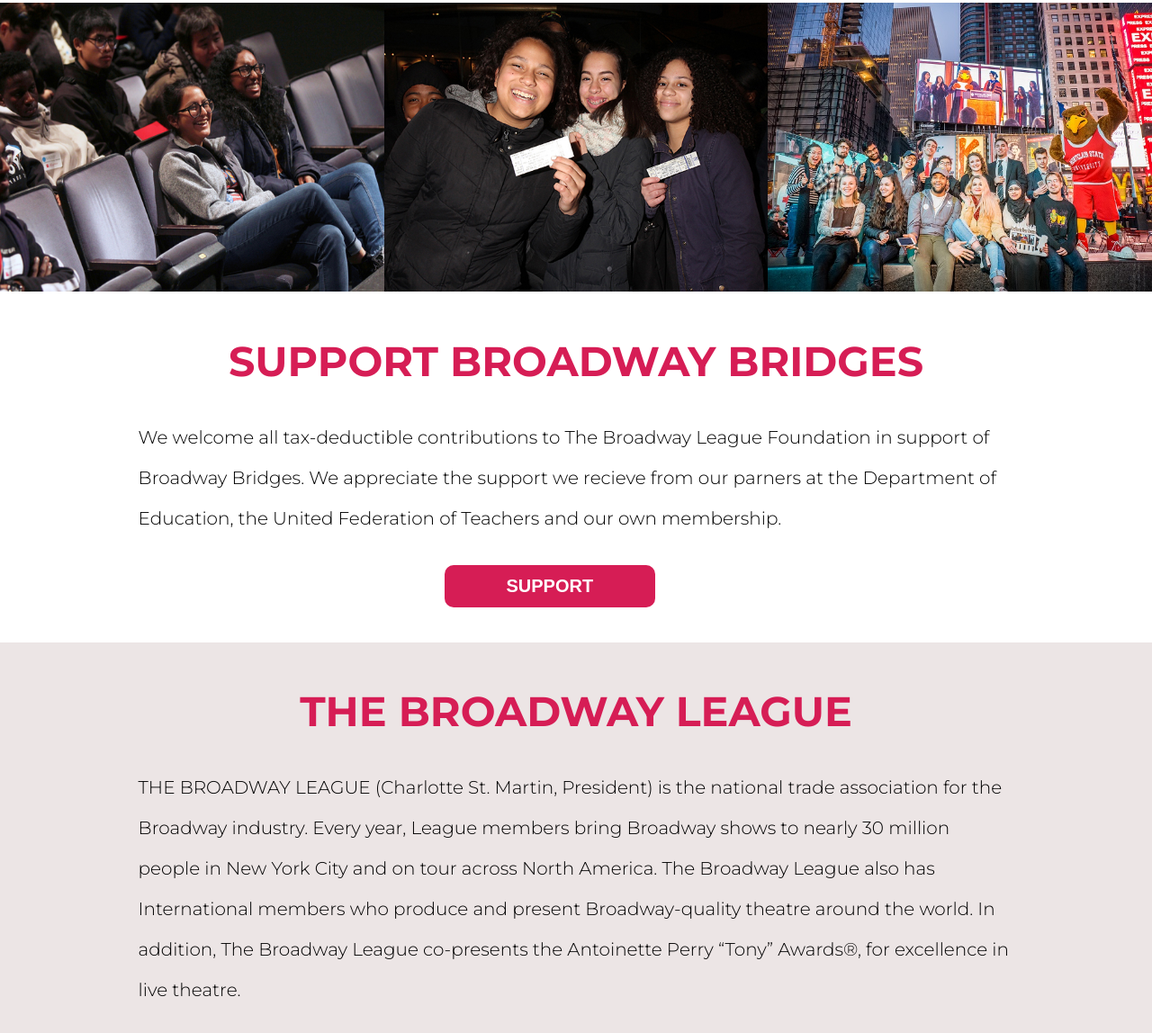
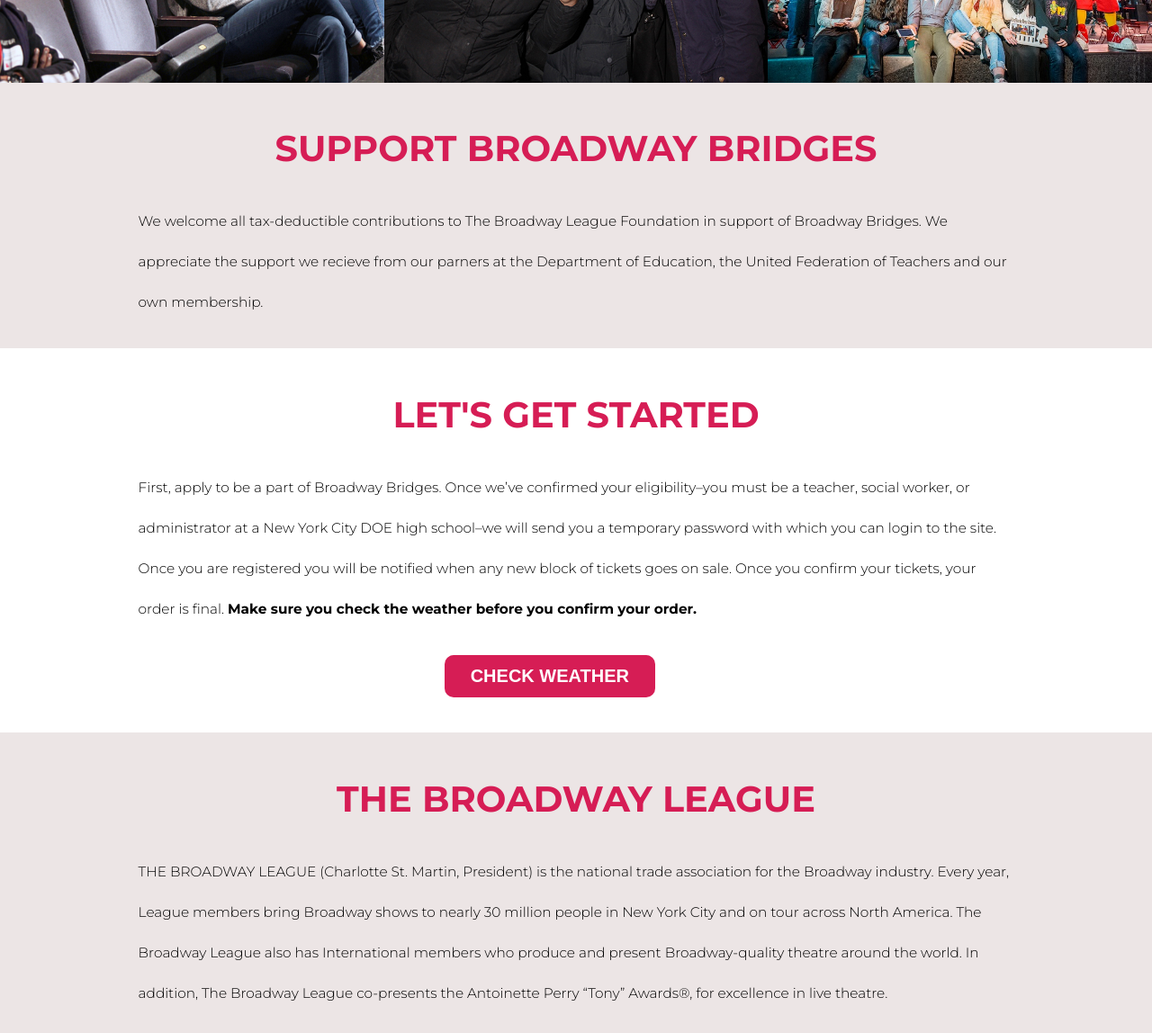
Before and after one commit to bielicke04/p2-agon-bielicke-friedman, a plain HTML site: page about.html in a window 1280 px wide. Shown: the part 1558-2706 px from the top of the page at 90% size. Drawn offline with Linux system fonts and the light colour scheme.

Commit message:
added weather section and some styling

```diff
--- a/about.html
+++ b/about.html
@@ -73,11 +73,20 @@
             <div class="overlay"></div>
         </div>
 
+        <div class="grey">
         <section class="support">
             <h2 class="red-title">Support Broadway Bridges</h2>
             <p>We welcome all tax-deductible contributions to The Broadway League Foundation in support of Broadway Bridges. We appreciate the support we recieve from our parners at the Department of Education, the United Federation of Teachers and our own membership.</p>
-            <button class="support-btn">Support</button>
+            <!--button class="support-btn">Support</button>-->
         </section>
+        </div>
+
+        <section class="weather">
+            <h2 class="red-title">Let's Get Started</h2>
+            <p>First, apply to be a part of Broadway Bridges. Once we’ve confirmed your eligibility–you must be a teacher, social worker, or administrator at a New York City DOE high school–we will send you a temporary password with which you can login to the site. Once you are registered you will be notified when any new block of tickets goes on sale. Once you confirm your tickets, your order is final. <span class="bold"> Make sure you check the weather before you confirm your order.</span></p>
+            <button class="support-btn">Check Weather</button>
+        </section>
+
         <div class="grey">
         <section class="league">
             <h2 class="red-title">The Broadway League</h2>
--- a/style.css
+++ b/style.css
@@ -621,11 +621,13 @@ a#btn {
 .about-page h2{
   text-align: center;
   padding: 2% 0;
+  font-size: 1.1em;
 }
 
 .about-page h4{
   text-align: center;
-  line-height: 45px;
+  line-height: 35px;
+  font-size: .5em;
 }
 
 hr{
@@ -637,13 +639,13 @@ hr{
   line-height: 45px;
   margin-bottom: 1%;
   padding-bottom: 2%;
-  font-size: 15pt;
+  font-size: .5em;
   font-weight: 300;
 }
 
 .about-page .red-section{
   background-color: #d61d55;
-  margin-top: -1%;
+  margin-top: -1.5%;
   width: 100%;
   max-width: 5000px;
 }
@@ -662,10 +664,10 @@ hr{
   width: 33.33%;
 }
 
-
 .working-together,
 .support,
-.league{
+.league,
+.weather{
   margin: 0 12%;
 }
 
@@ -718,6 +720,7 @@ hr{
   text-align: center;
   align-items: center;
   margin: 0 auto 3%;
+  min-width: 200px;
 }
 
 /******** Media Queries ************/
@@ -731,6 +734,16 @@ hr{
       flex-direction: row;
   }
 
+}
+
+@media (min-width: 650px) {
+.about-page h2{
+  font-size: 1.3em;
+}
+
+.about-page h4{
+  font-size: .8em;
+}
 }
 
 /* everything under this line is copied from last assignment  */
```
